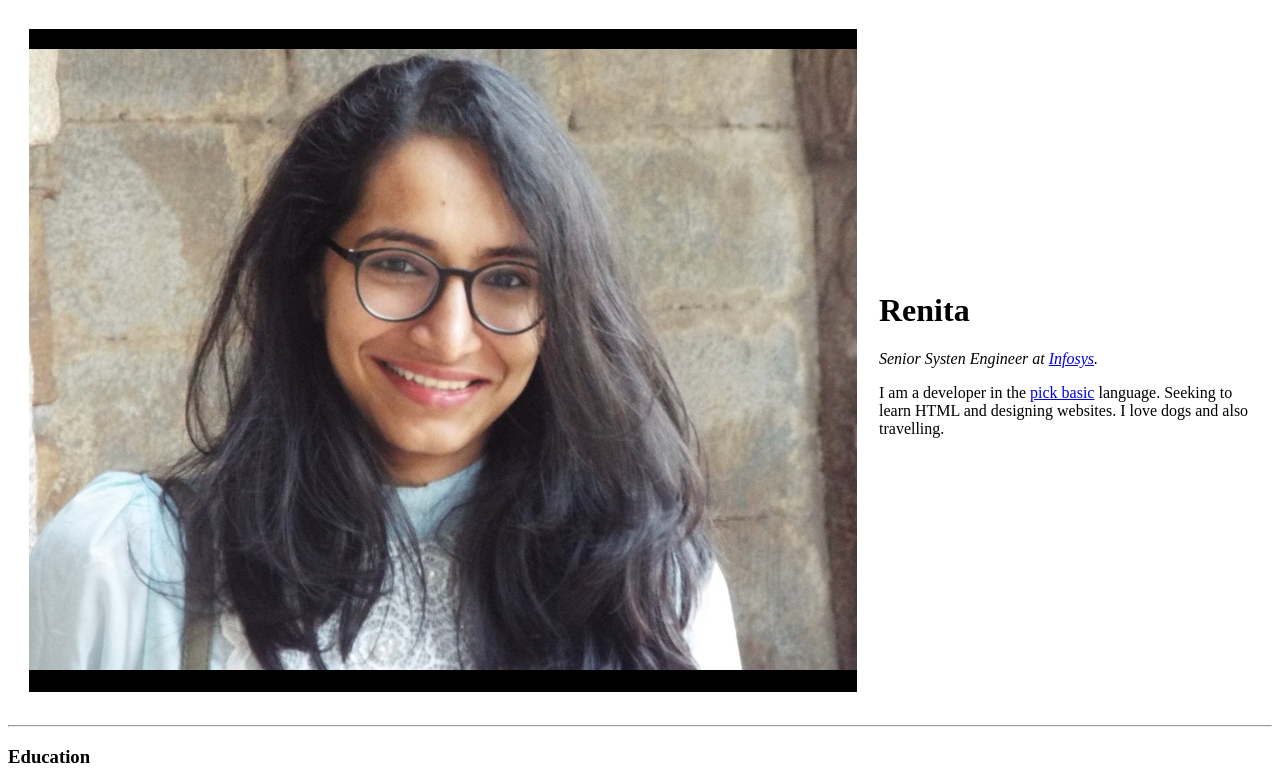
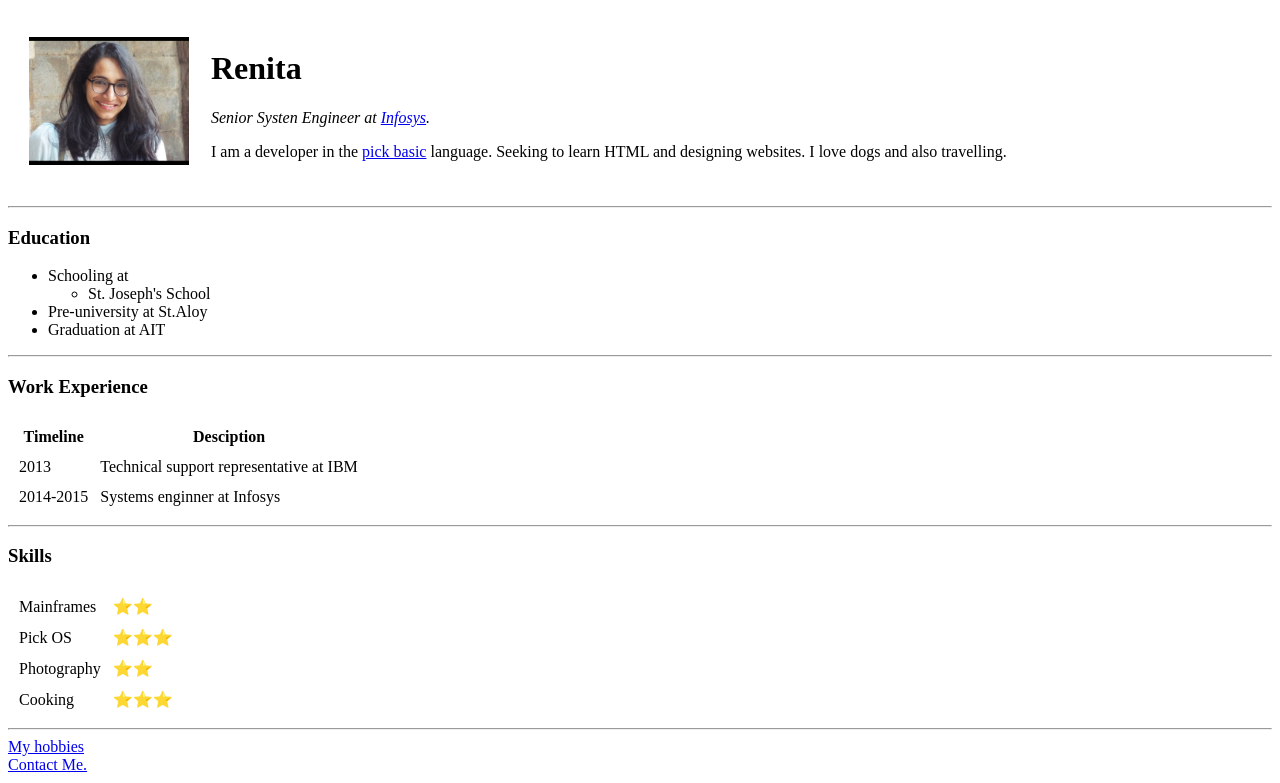
Before and after one commit to ReSQ92/cv, a plain HTML site: page index.html in a window 1280 px wide. Shown: the top 783 px of the page. Drawn offline with Linux system fonts and the light colour scheme.

Commit message:
Add files via upload

```diff
--- a/index.html
+++ b/index.html
@@ -9,7 +9,7 @@
 <body>
   <table cellspacing="20">
     <tr>
-      <td><img src="images/IMG_9D8D0D425E32-1.jpeg" alt="Renita's Profile picture"></td>
+      <td><img src="images/IMG_9D8D0D425E32-1.jpeg" alt="Renita's Profile picture" style="width: 10rem; height: 8rem;"></td>
       <td>
         <h1>Renita</h1>
         <p><em>Senior Systen Engineer at <a href="https://www.infosys.com/">Infosys</a>.</em></p>
```
